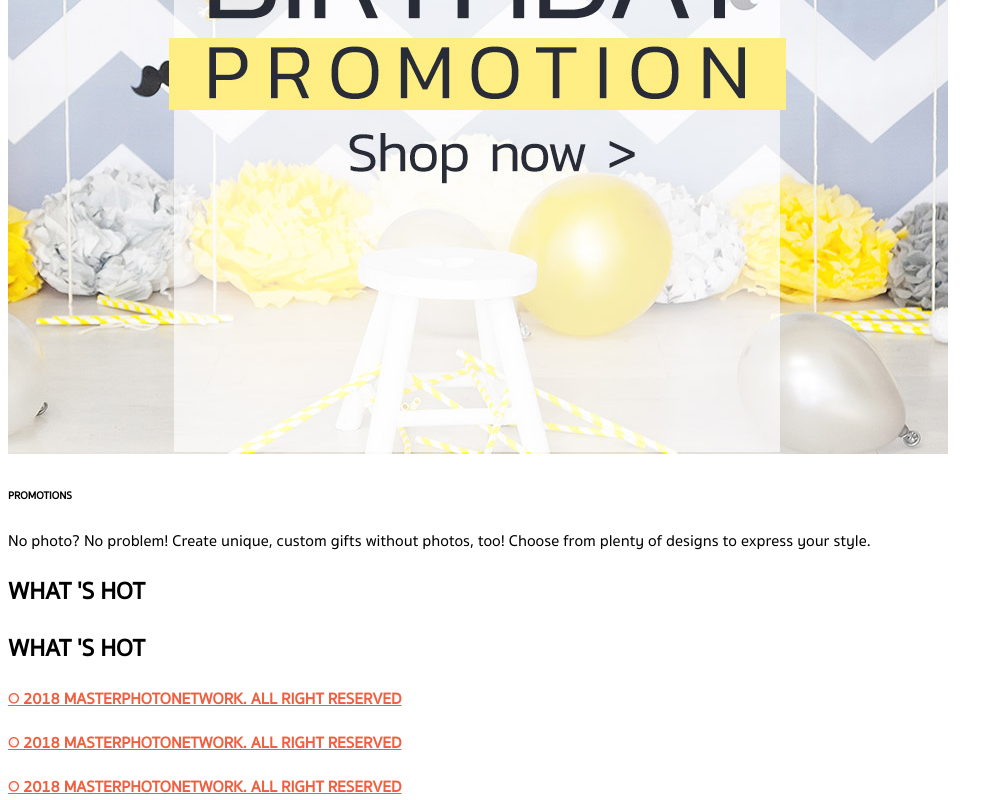
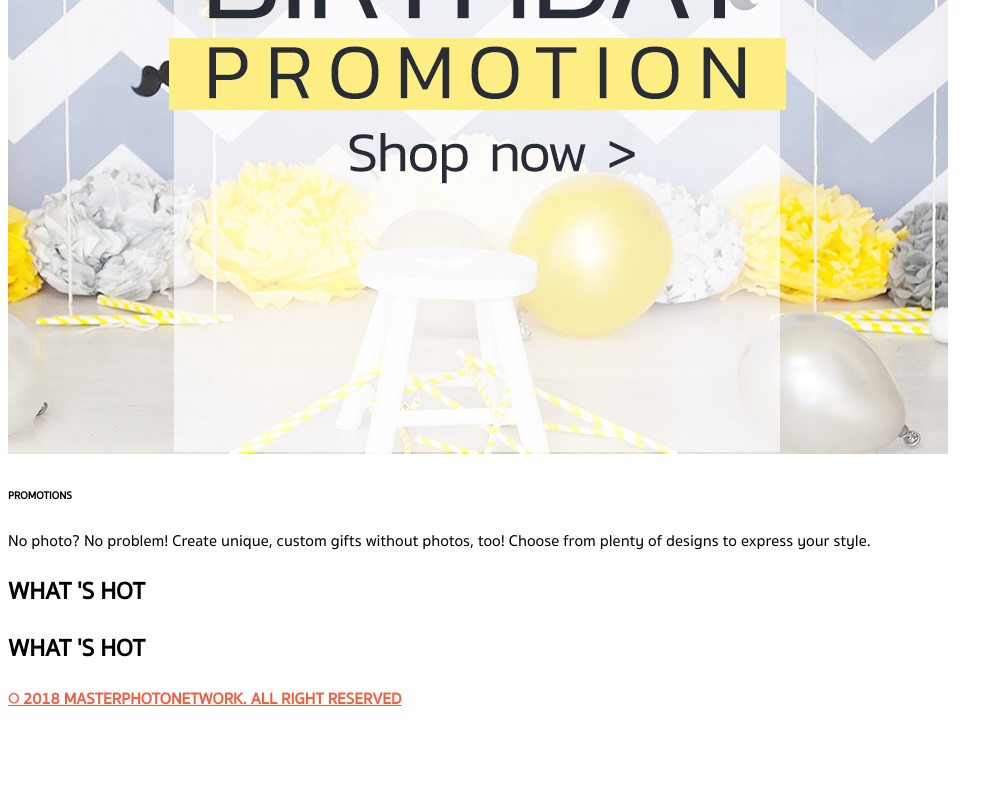
Before and after one commit to CASAN-TH/pixy, an Angular app: page / in a window 1280 px wide. Shown: the part 11125-11925 px from the top of the page, without its empty margins (0-1003 px from the left). After the commit the page ends 11837 px from the top, so only its background shows below. Built offline with nearby package versions, Linux system fonts and the light colour scheme; what angular-bootstrap-md would draw is missing.

Commit message:
landing page demo #3

```diff
--- a/src/app/app.component.html
+++ b/src/app/app.component.html
@@ -199,15 +199,14 @@
 
 
 <main class="py-5">
-
+<div class="container">
+  <!-- What's Hot -->
   <div class="row text-center">
     <div class="col-md-12">
       <h2>WHAT 'S HOT</h2>
     </div>
   </div>
 
-
-<!-- What's Hot -->
   <div class="row flex-center m-auto">
     <div class="col-md-3 pt-3" *ngFor="let product of products">
       <div class="view">
@@ -230,6 +229,7 @@
         <h2>WHAT 'S HOT</h2>
     </div>
   </div>
+</div>
 
 </main>
 
@@ -240,42 +240,7 @@
   <div class="container text-center">
 
 
-    <div class="row py-3 d-flex align-items-center">
 
-      <!--Grid column-->
-      <div class="col-md-12 col-lg-12">
-
-        <!--Copyright-->
-        <p class="text-center grey-text">
-          <a href="http://masterphotonetwork.com/index.php">
-            <strong> © 2018 MASTERPHOTONETWORK. ALL RIGHT RESERVED</strong>
-          </a>
-        </p>
-        <!--/.Copyright-->
-
-      </div>
-      <!--Grid column-->
-
-
-    </div>
-    <div class="row py-3 d-flex align-items-center">
-
-      <!--Grid column-->
-      <div class="col-md-12 col-lg-12">
-
-        <!--Copyright-->
-        <p class="text-center grey-text">
-          <a href="http://masterphotonetwork.com/index.php">
-            <strong> © 2018 MASTERPHOTONETWORK. ALL RIGHT RESERVED</strong>
-          </a>
-        </p>
-        <!--/.Copyright-->
-
-      </div>
-      <!--Grid column-->
-
-
-    </div>
     <div class="row py-3 d-flex align-items-center">
 
       <!--Grid column-->
```
